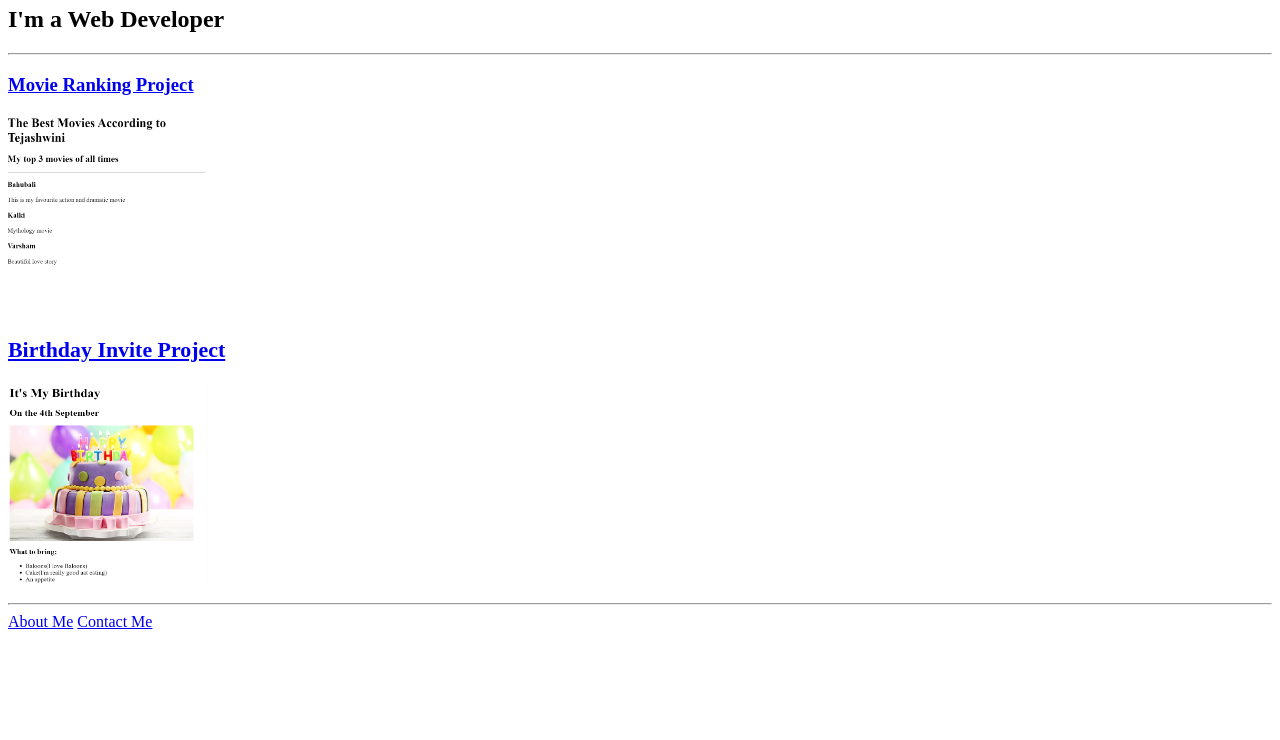
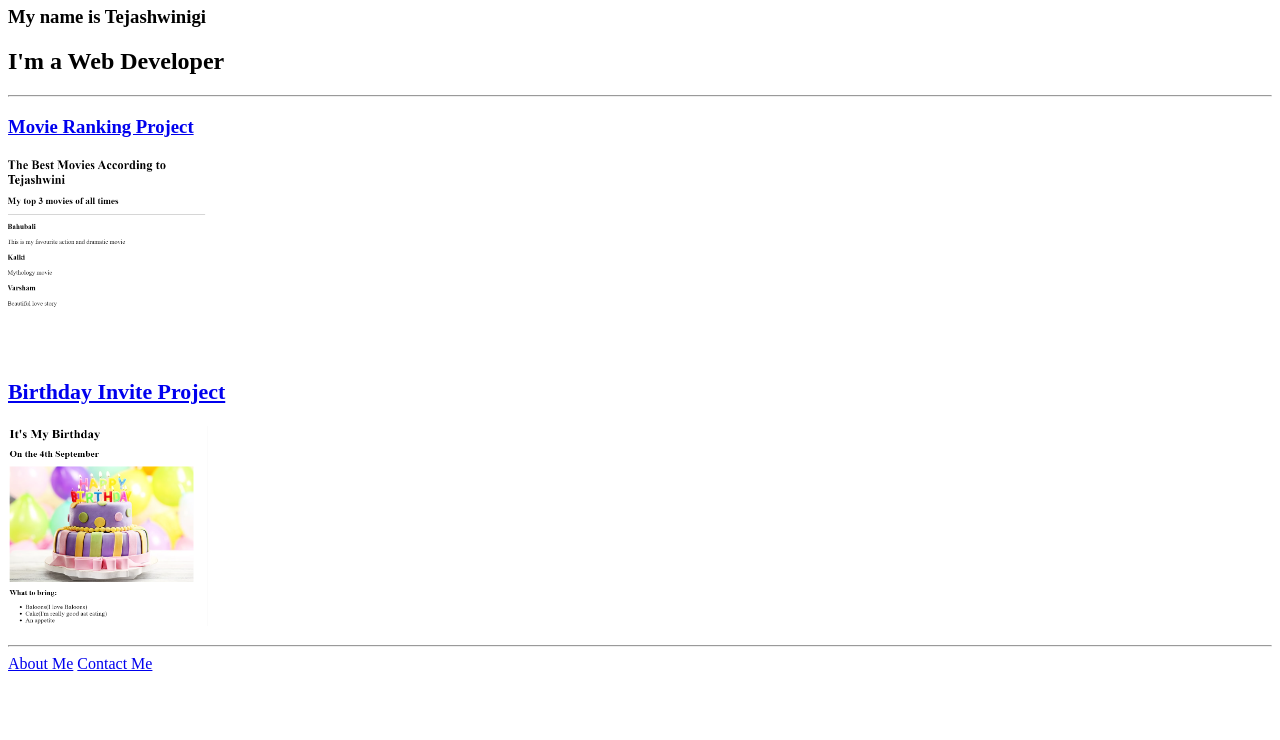
Before and after one commit to Mohan0884/Tejashwini, a plain HTML site: page index.html in a window 1280 px wide. Shown: the part 60-800 px from the top of the page. Drawn offline with Linux system fonts and the light colour scheme.

Commit message:
added name

```diff
--- a/index.html
+++ b/index.html
@@ -6,6 +6,7 @@
     </head>
     <body>
         <h1>Tejashwini's Portfolio</h1>
+        <h3>My name is Tejashwinigi</h3>
         <h2>I'm a Web Developer</h2>
         <hr>
 
```
